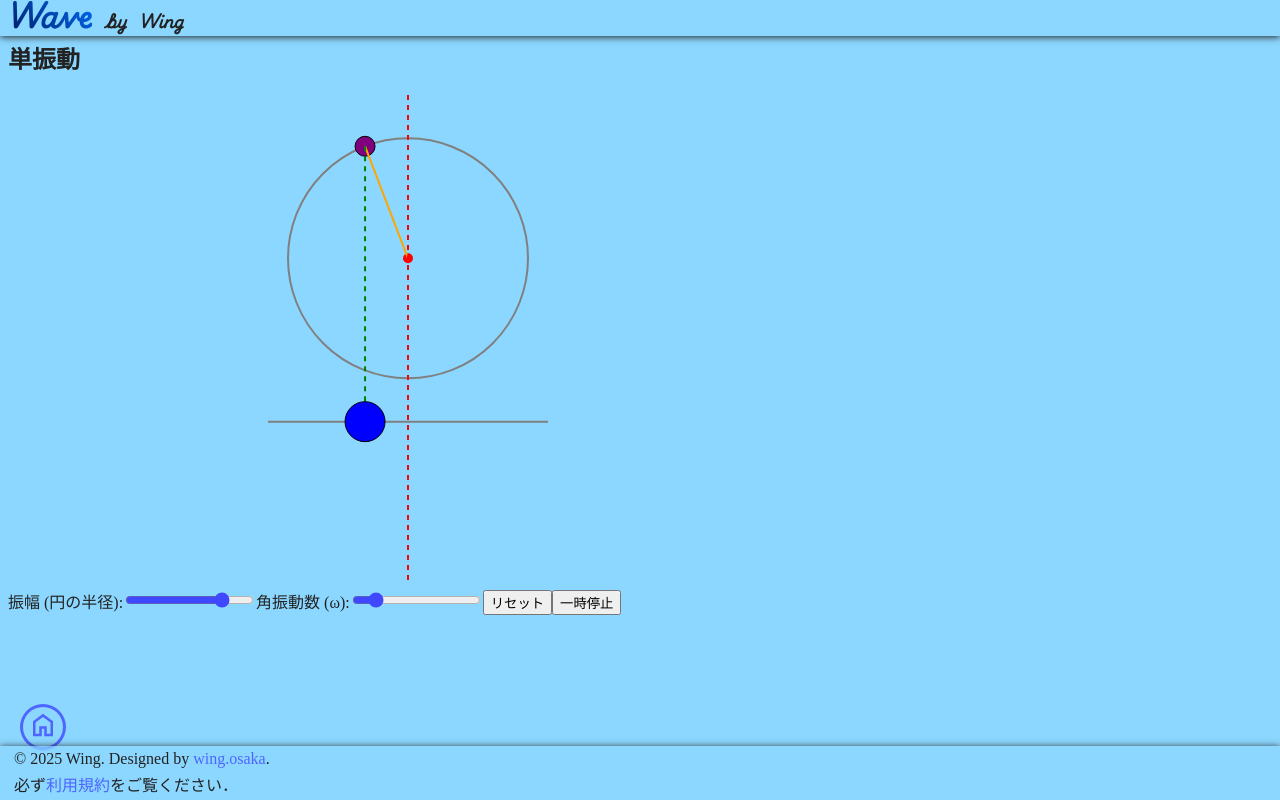
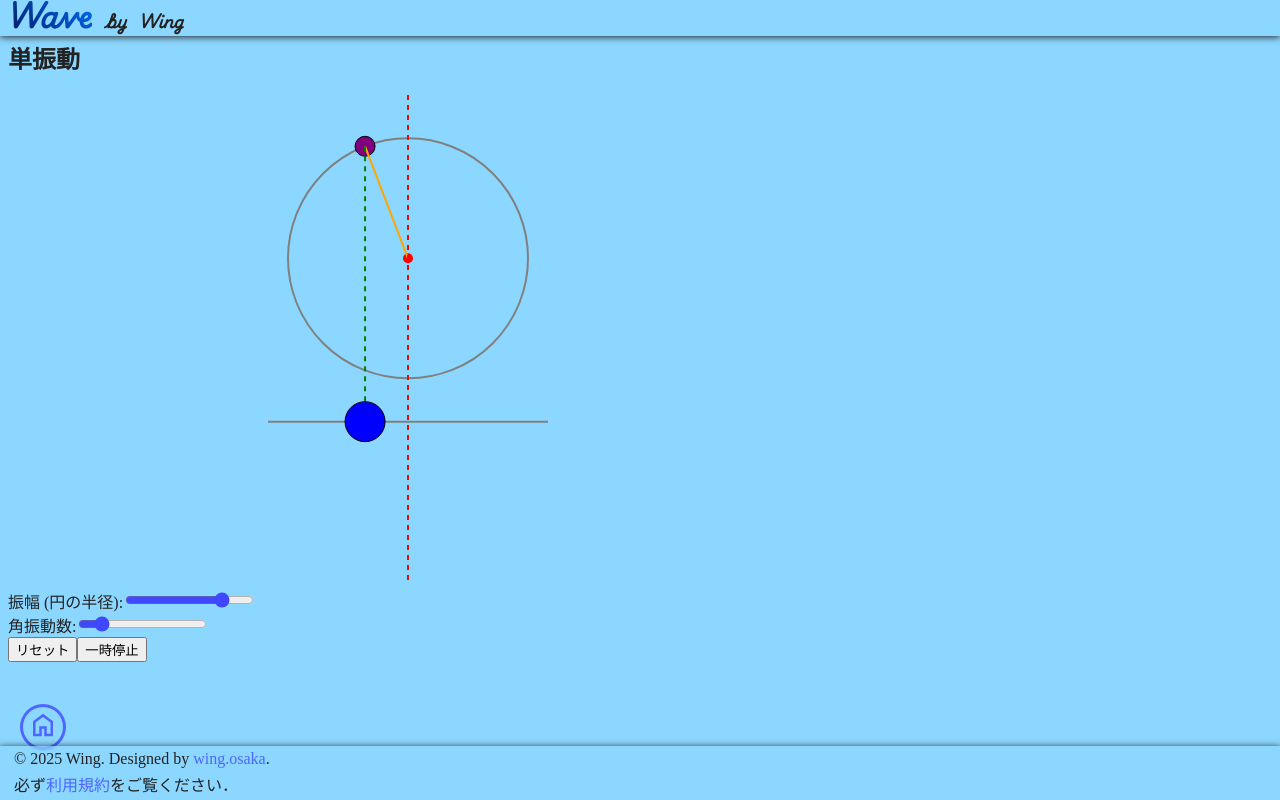
Before and after one commit to te-wing/wave.graphics, a Next.js app: page /wavelayout/tanshindou in a window 1280 px wide. Built offline with nearby package versions, Linux system fonts and the light colour scheme; a web font is replaced by a local one.

Commit message:
divやめた

```diff
--- a/src/app/wavelayout/tanshindou/canvas.tsx
+++ b/src/app/wavelayout/tanshindou/canvas.tsx
@@ -179,7 +179,7 @@ const OscillationCanvas: React.FC<OscillationCanvasProps> = ({
   };
 
   return (
-    <div>
+    <>
       <canvas id="myCanvas" ref={canvasRef} width={800} height={490}></canvas>
       <div className="controls">
         <label htmlFor="amplitude">振幅 (円の半径):</label>
@@ -200,7 +200,8 @@ const OscillationCanvas: React.FC<OscillationCanvasProps> = ({
             }
           }}
         />
-        <label htmlFor="frequency">角振動数 (ω):</label>
+        <br />
+        <label htmlFor="frequency">角振動数:</label>
         <input
           type="range"
           className={styles.slider}
@@ -217,12 +218,13 @@ const OscillationCanvas: React.FC<OscillationCanvasProps> = ({
             }
           }}
         />
+        <br />
         <button onClick={handleReset}>リセット</button>
         <button onClick={handlePlayPause}>
           {isPlaying ? '一時停止' : '再生'}
         </button>
       </div>
-    </div>
+    </>
   );
 };
 
```
Also changed, not shown: src/app/wavelayout/tanshindou/tanshindoucanvas.module.scss (line endings or trailing spaces).
